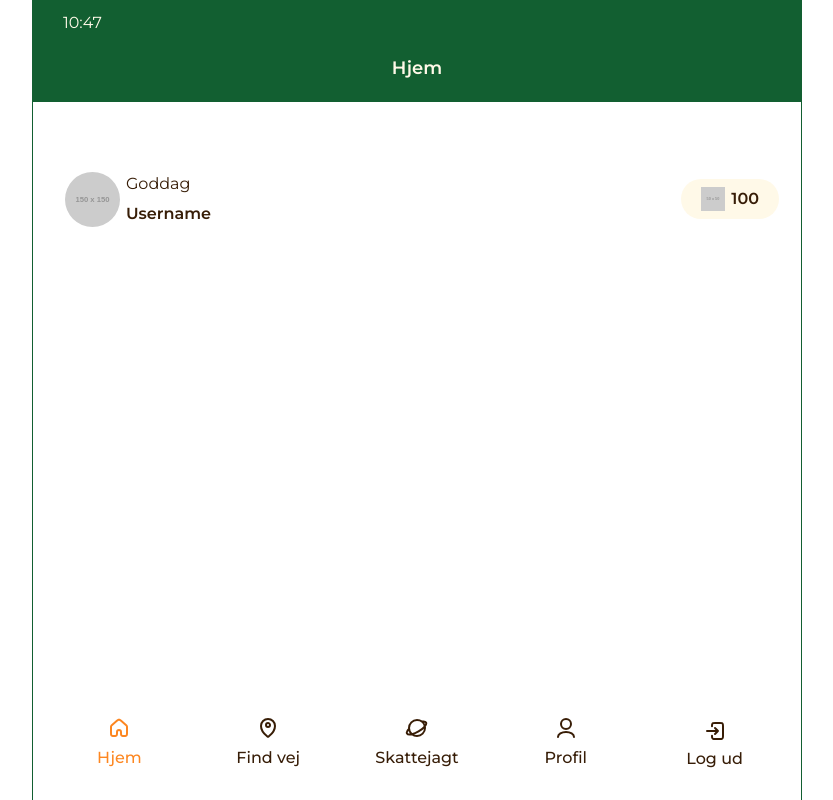
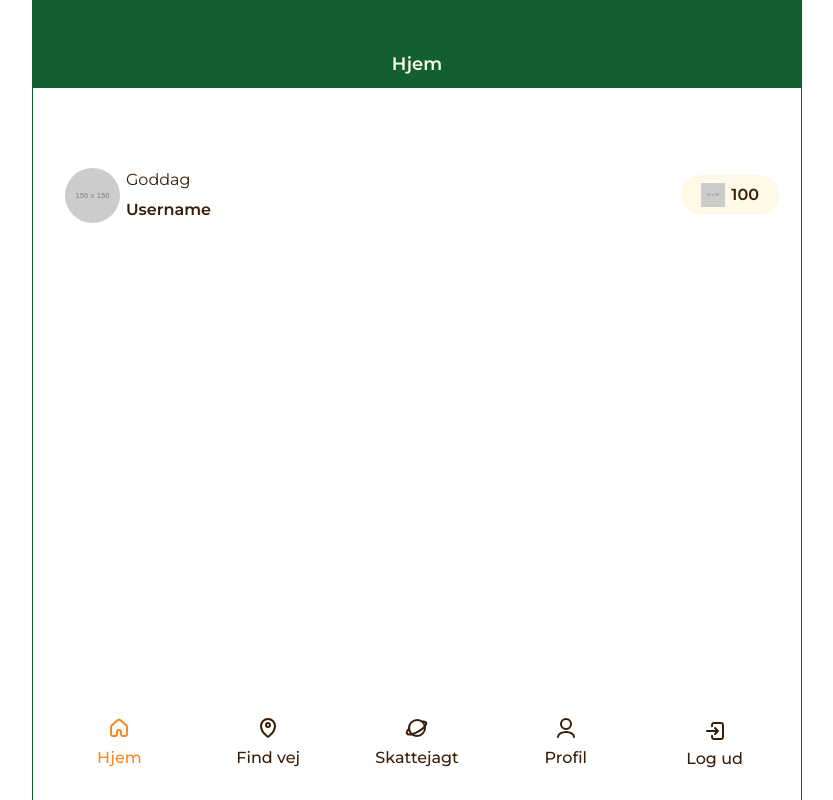
Before and after one commit to alvihelene/Geografiskhave-FE-alvitest, a React (Vite) app: page / in a window 1280 px wide. Shown: the whole page, without its empty margins (223-1056 px from the left). Built offline with nearby package versions, Linux system fonts and the light colour scheme.

Commit message:
Header - unnecessary code removed in header

```diff
--- a/src/components/shared/header/header.scss
+++ b/src/components/shared/header/header.scss
@@ -7,29 +7,8 @@
     padding: 10px;
     background-color:v.$green;
     color: v.$beige;
-
-    .top-container {
-        display: flex;
-        justify-content: space-between;
-        width: 100%;
-      }
-
-    .left-container {
-      display: flex;
-      justify-content: flex-start;
-      margin-left: 20px;
-    }
-
-    .right-container {
-      display: flex;
-      justify-content: flex-end;
-      margin-right: 20px;
-    }
-
-    .bottom-container {
-        font-size: v.$h3;
-        font-weight: 600;
-        padding-top: 20px;
-        margin-bottom: 10px;
-      }
+    font-size: v.$h3;
+    font-weight: 600;
+    padding-top: 50px;
+    margin-bottom: 10px;
 }
--- a/src/components/shared/header/header.tsx
+++ b/src/components/shared/header/header.tsx
@@ -7,30 +7,10 @@ interface HeaderProps {
 }
 
 const Header: React.FC<HeaderProps> = ({ currentPage }) => {
-  const getTime = () => {
-    const date = new Date();
-    return `${date.getHours()}:${date.getMinutes()}`;
-  };
 
   return (
     <div className="header">
-    <div className="top-container">
-        <div className="left-container">
-            <div className="left">
-            <span>{getTime()}</span>
-            </div>
-        </div>
-        <div className="right-container">
-            <div className="right">
-                <span className="icon internet"></span>
-                <span className="icon wifi"></span>
-                <span className="icon battery"></span>
-            </div>
-        </div>
-      </div>
-      <div className="bottom-container">
-        <div>{currentPage}</div> {/* This is under the right and left divs */}
-      </div>
+        <div>{currentPage}</div>
     </div>
   );
 };
```
